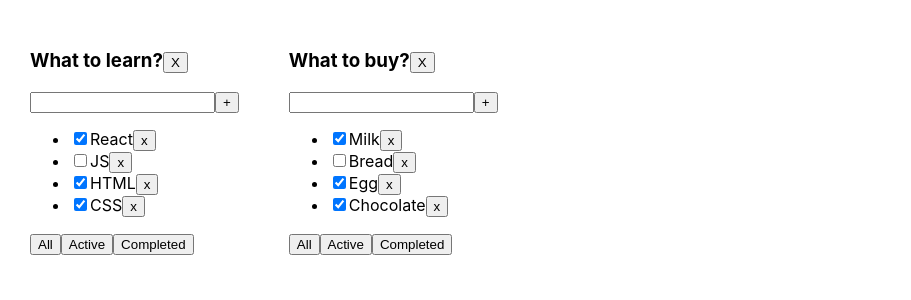
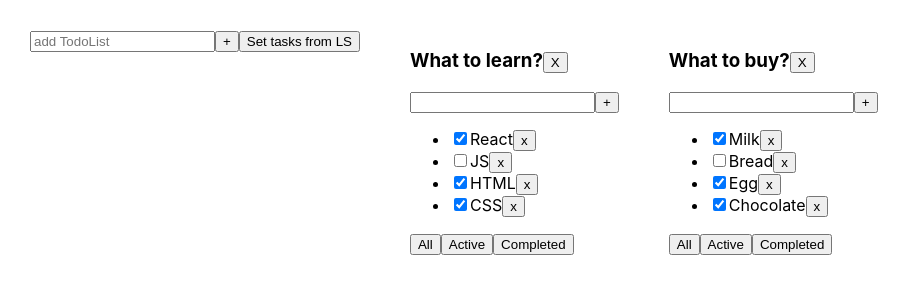
Before and after one commit to chickenday7/Todolist, a React (Create React App) app: page / in a window 1280 px wide. Shown: the top 300 px of the page, without its empty margins (0-911 px from the left). Built offline with nearby package versions, Linux system fonts and the light colour scheme.

Commit message:
add localStorage for todoList

```diff
--- a/src/App.tsx
+++ b/src/App.tsx
@@ -1,7 +1,8 @@
-import React, {useState} from 'react';
+import React, {useEffect, useLayoutEffect, useState} from 'react';
 import './App.css';
 import TodoList from "./component/TodoList";
 import {v4 as uuid_v4} from "uuid";
+import {AddTodoList} from "./component/AddTodoList/AddTodoList";
 
 
 export type filterValuesType = 'all' | 'completed' | 'active'
@@ -13,8 +14,8 @@ export type TasksType = {
 }
 
 function App() {
-    let todolistID1:string = uuid_v4()
-    let todolistID2:string = uuid_v4()
+    let todolistID1: string = uuid_v4()
+    let todolistID2: string = uuid_v4()
 
     type TodoListType = Array<{ id: string, title: string, filter: filterValuesType }>
     let [todoList, setTodoList] = useState<TodoListType>([
@@ -36,41 +37,71 @@ function App() {
                 {id: uuid_v4(), title: 'Chocolate', isDone: true},]
         }
     )
+    let onSetTasksFromLS = () => {
+        let prevTasks = localStorage.getItem('allTasks')
+        if (prevTasks){
+            setTasks(JSON.parse(prevTasks))
+        }
+    }
 
-    let removeTodolist = (todolistID:string) => {
+    useEffect(()=>{
+        return ()=>{
+            localStorage.setItem('todolist',JSON.stringify(todoList))
+        }
+    },[])
+    useEffect(()=>{
+        return ()=>{
+            localStorage.setItem('tasks',JSON.stringify(tasks))
+        }
+    },[])
+    useEffect(()=>{
+        let prevTodoList = localStorage.getItem('todolist')
+        if(prevTodoList){
+            setTodoList(JSON.parse(prevTodoList))
+        }
+    },[])
+    useEffect(()=>{
+        let prevTasks = localStorage.getItem('tasks')
+        if(prevTasks){
+            setTasks(JSON.parse(prevTasks))
+        }
+    },[])
+
+
+
+    let removeTodolist = (todolistID: string) => {
         let newArrayTodolists = todoList.filter(item => item.id !== todolistID)
         setTodoList(newArrayTodolists)
         delete tasks[todolistID]
         setTasks({...tasks})
     }
-    let deleteTasks = (keyTask:string,taskID:string): void => {
-        debugger
+    let deleteTasks = (keyTask: string, taskID: string): void => {
         tasks[keyTask] = tasks[keyTask].filter(task => task.id !== taskID)
         setTasks({...tasks})
+        localStorage.setItem('tasks', JSON.stringify({...tasks}))
     }
-    let switchDone = (keyTasks:string,taskID:string,isDone:boolean) => {
-        tasks[keyTasks] = tasks[keyTasks].map(task => task.id === taskID ? {...task,isDone} : task)
+    let switchDone = (keyTasks: string, taskID: string, isDone: boolean) => {
+        tasks[keyTasks] = tasks[keyTasks].map(task => task.id === taskID ? {...task, isDone} : task)
         setTasks({...tasks})
     }
-    let addTask = (text: string, keyTask:string): void => {
-        debugger
-        tasks[keyTask] = [...tasks[keyTask],{id:uuid_v4(),title:text,isDone:false}]
+    let addTask = (text: string, keyTask: string): void => {
+        tasks[keyTask] = [...tasks[keyTask], {id: uuid_v4(), title: text, isDone: false}]
         setTasks({...tasks})
+        localStorage.setItem('tasks', JSON.stringify({...tasks}))
     }
-    let changeFilter = (filterValue:filterValuesType,todolistID:string) => {
-        let newTodoList = todoList.map(item => item.id === todolistID ? {...item, filter:filterValue} : item)
+    let changeFilter = (filterValue: filterValuesType, todolistID: string) => {
+        let newTodoList = todoList.map(item => item.id === todolistID ? {...item, filter: filterValue} : item)
         setTodoList(newTodoList)
     }
 
 
-    let AllTodoLists =  todoList.map((item) => {
-
+    let AllTodoLists = todoList.map((item) => {
         let filteredTasks = tasks[item.id]
-        if (item.filter === 'completed'){
-            filteredTasks = filteredTasks.filter(task => task.isDone)
+        if (item.filter === 'completed') {
+            filteredTasks = filteredTasks.filter((task:any) => task.isDone)
         }
-        if (item.filter === 'active'){
-            filteredTasks = filteredTasks.filter(task => !task.isDone)
+        if (item.filter === 'active') {
+            filteredTasks = filteredTasks.filter((task:any) => !task.isDone)
         }
 
         return <TodoList
@@ -88,6 +119,9 @@ function App() {
 
     return (
         <div className="App">
+            <AddTodoList
+                setTasksFromLS = {onSetTasksFromLS}
+            />
             {AllTodoLists}
         </div>
     );
--- /dev/null
+++ b/src/component/AddTodoList/AddTodoList.tsx
@@ -0,0 +1,19 @@
+import React from "react";
+
+
+
+interface IAddTodoList{
+    setTasksFromLS: ()=>void
+}
+export const AddTodoList = (props:IAddTodoList) => {
+    const onSetTasksFromLS = () => {
+        props.setTasksFromLS()
+    }
+    return(
+        <div>
+            <input placeholder={'add TodoList'}/>
+            <button>+</button>
+            <button onClick={onSetTasksFromLS}>Set tasks from LS</button>
+        </div>
+    )
+}
```
